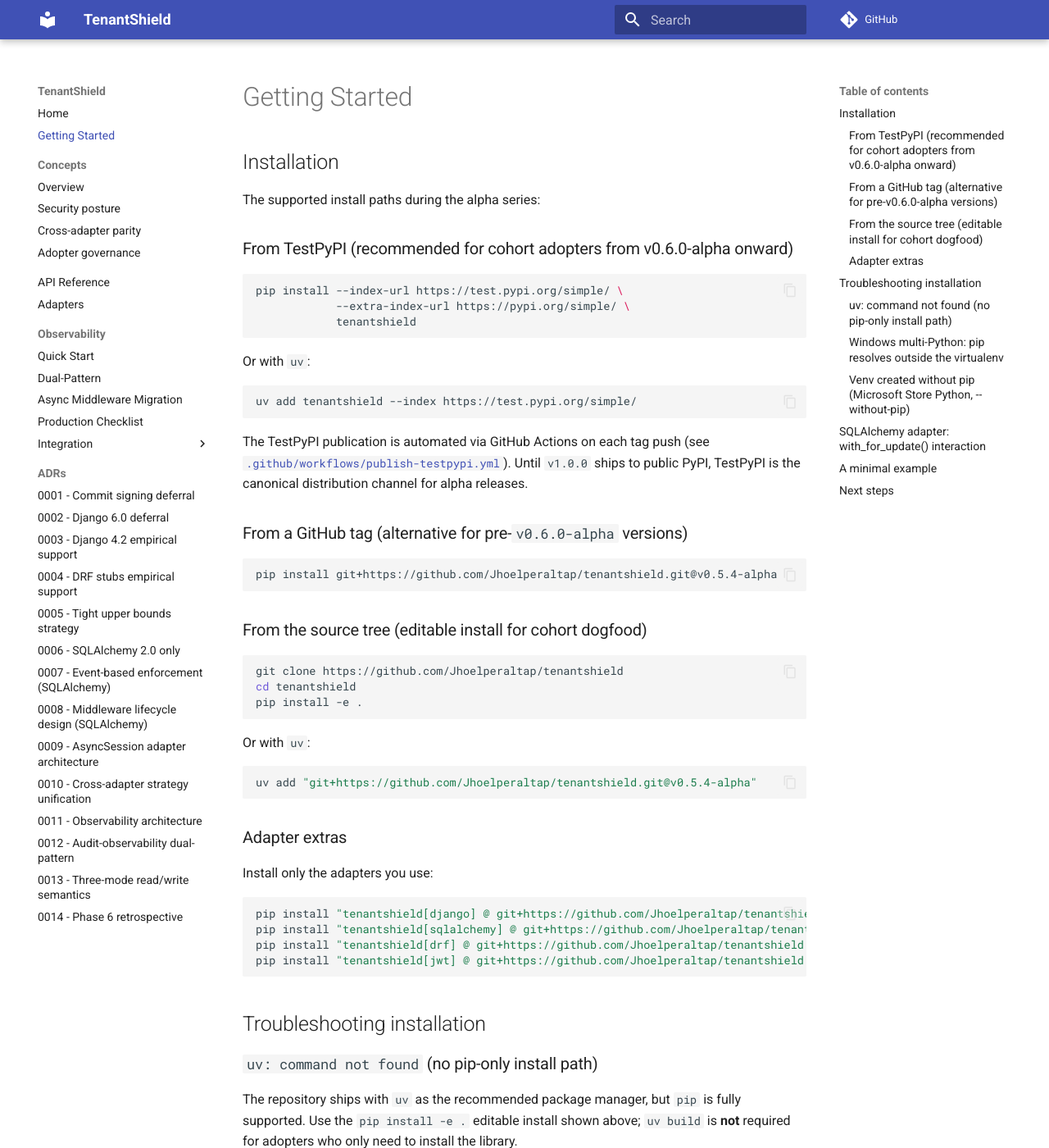
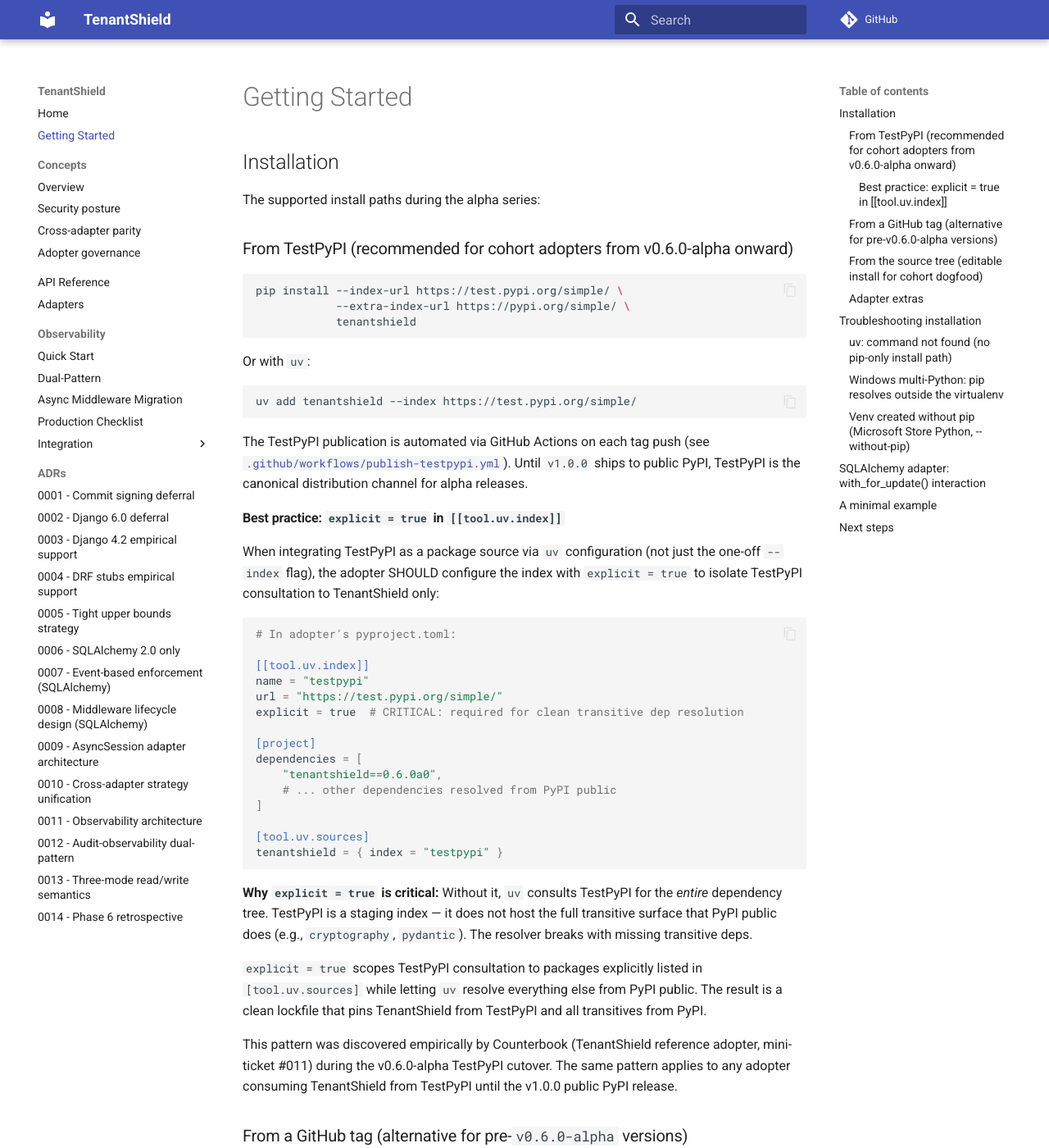
Before and after one commit to Jhoelperaltap/tenantshield, an MkDocs documentation site: the page built from docs/getting-started.md, in a window 1280 px wide and 1400 px high. Shown: the whole window at 82% size. Built offline with MkDocs 1.6.1 and Material for MkDocs 9.7.7, drawn with Linux system fonts in a browser that asks for light colours; comment, search, counter and statistics services are not loaded.

Commit message:
docs: TestPyPI explicit index integration pattern (Item-29)

````diff
--- a/docs/getting-started.md
+++ b/docs/getting-started.md
@@ -22,6 +22,47 @@
 push (see [`.github/workflows/publish-testpypi.yml`](https://github.com/Jhoelperaltap/tenantshield/blob/main/.github/workflows/publish-testpypi.yml)).
 Until `v1.0.0` ships to public PyPI, TestPyPI is the canonical
 distribution channel for alpha releases.
+
+#### Best practice: `explicit = true` in `[[tool.uv.index]]`
+
+When integrating TestPyPI as a package source via `uv` configuration
+(not just the one-off `--index` flag), the adopter SHOULD configure
+the index with `explicit = true` to isolate TestPyPI consultation to
+TenantShield only:
+
+```toml
+# In adopter's pyproject.toml:
+
+[[tool.uv.index]]
+name = "testpypi"
+url = "https://test.pypi.org/simple/"
+explicit = true  # CRITICAL: required for clean transitive dep resolution
+
+[project]
+dependencies = [
+    "tenantshield==0.6.0a0",
+    # ... other dependencies resolved from PyPI public
+]
+
+[tool.uv.sources]
+tenantshield = { index = "testpypi" }
+```
+
+**Why `explicit = true` is critical:** Without it, `uv` consults
+TestPyPI for the *entire* dependency tree. TestPyPI is a staging
+index — it does not host the full transitive surface that PyPI
+public does (e.g., `cryptography`, `pydantic`). The resolver breaks
+with missing transitive deps.
+
+`explicit = true` scopes TestPyPI consultation to packages explicitly
+listed in `[tool.uv.sources]` while letting `uv` resolve everything
+else from PyPI public. The result is a clean lockfile that pins
+TenantShield from TestPyPI and all transitives from PyPI.
+
+This pattern was discovered empirically by Counterbook (TenantShield
+reference adopter, mini-ticket #011) during the v0.6.0-alpha TestPyPI
+cutover. The same pattern applies to any adopter consuming TenantShield
+from TestPyPI until the v1.0.0 public PyPI release.
 
 ### From a GitHub tag (alternative for pre-`v0.6.0-alpha` versions)
 
````
